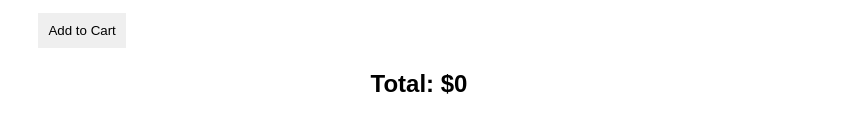
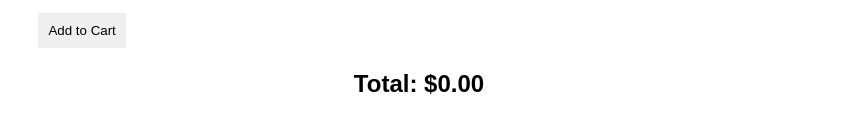
Before and after one commit to LinkedInLearning/react-code-challenges-2481088, a React (Create React App) app: page / in a window 1280 px wide. Shown: the part 476-608 px from the top of the page, without its empty margins (221-1074 px from the left). Built offline with nearby package versions, Linux system fonts and the light colour scheme.

Commit message:
fix rounding

```diff
--- a/src/11-shopping-cart/ShoppingCart.js
+++ b/src/11-shopping-cart/ShoppingCart.js
@@ -68,14 +68,14 @@ function App () {
                   {item.quantity}
                   <button onClick={() => increase(item.name)}>+</button>
                 </p>
-                <p>Subtotal: ${Math.round(item.quantity * item.price * 100) / 100}</p>
+                <p>Subtotal: ${(item.quantity * item.price).toFixed(2)}</p>
               </div>
               ))
             : <p>Add an item to your cart</p>}
         </div>
       </div>
       <div className='total'>
-        <h2>Total: ${cart.reduce((acc, i) => acc + (i.quantity * i.price), 0)}</h2>
+        <h2>Total: ${cart.reduce((acc, i) => acc + (i.quantity * i.price), 0).toFixed(2)}</h2>
       </div>
     </div>
   )
```
